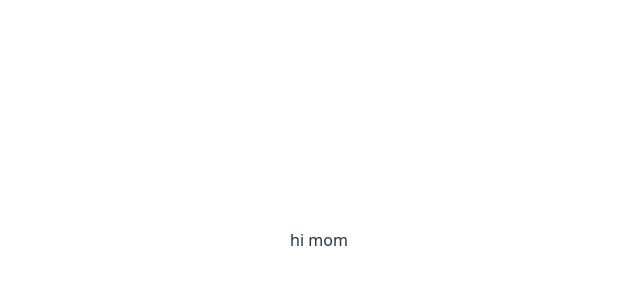
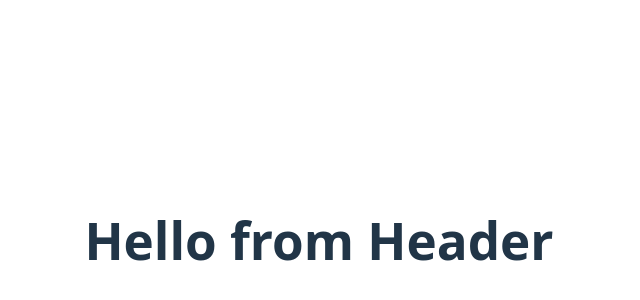
Before and after one commit to khnguy3n/five, a React (Vite) app: page / in a window 1280 px wide. Shown: the part 160-460 px from the top of the page, without its empty margins (321-961 px from the left). Built offline with nearby package versions, Linux system fonts and the light colour scheme.

Commit message:
create components folder setup

```diff
--- /dev/null
+++ b/jsconfig.json
@@ -0,0 +1,6 @@
+{
+  "compilerOptions": {
+    "baseUrl": "./src"
+  },
+  "include": ["src"]
+}
--- a/package.json
+++ b/package.json
@@ -24,6 +24,7 @@
     "eslint-plugin-react-refresh": "^0.4.20",
     "gh-pages": "^6.3.0",
     "globals": "^16.3.0",
-    "vite": "^7.0.4"
+    "vite": "^7.0.4",
+    "vite-tsconfig-paths": "^5.1.4"
   }
 }
--- a/src/App.jsx
+++ b/src/App.jsx
@@ -1,13 +1,12 @@
 import { useState } from 'react'
 import './App.css'
+import Header from '@components/Header';
 
 function App() {
 
   return (
     <>
-      <div>
-        hi mom
-        </div>
+<Header />
     </>
   )
 }
--- /dev/null
+++ b/src/components/Header.jsx
@@ -0,0 +1,4 @@
+// src/components/Header.js
+export default function Header() {
+  return <h1>Hello from Header</h1>;
+}
--- a/vite.config.js
+++ b/vite.config.js
@@ -1,10 +1,16 @@
 import { defineConfig } from 'vite'
 import react from '@vitejs/plugin-react'
+import tsconfigPaths from 'vite-tsconfig-paths';
 
 // https://vite.dev/config/
 export default defineConfig({
-  plugins: [react()],
+  plugins: [react(), tsconfigPaths()],
   base: "/five/",
+  resolve: {
+    alias: {
+	'@components': '/src/components',
+    },
+  },
   server: {
     open: true,
     port: 8080,
```
Also changed, not shown: 1 other file (tests, documents, lock files or other folders).
